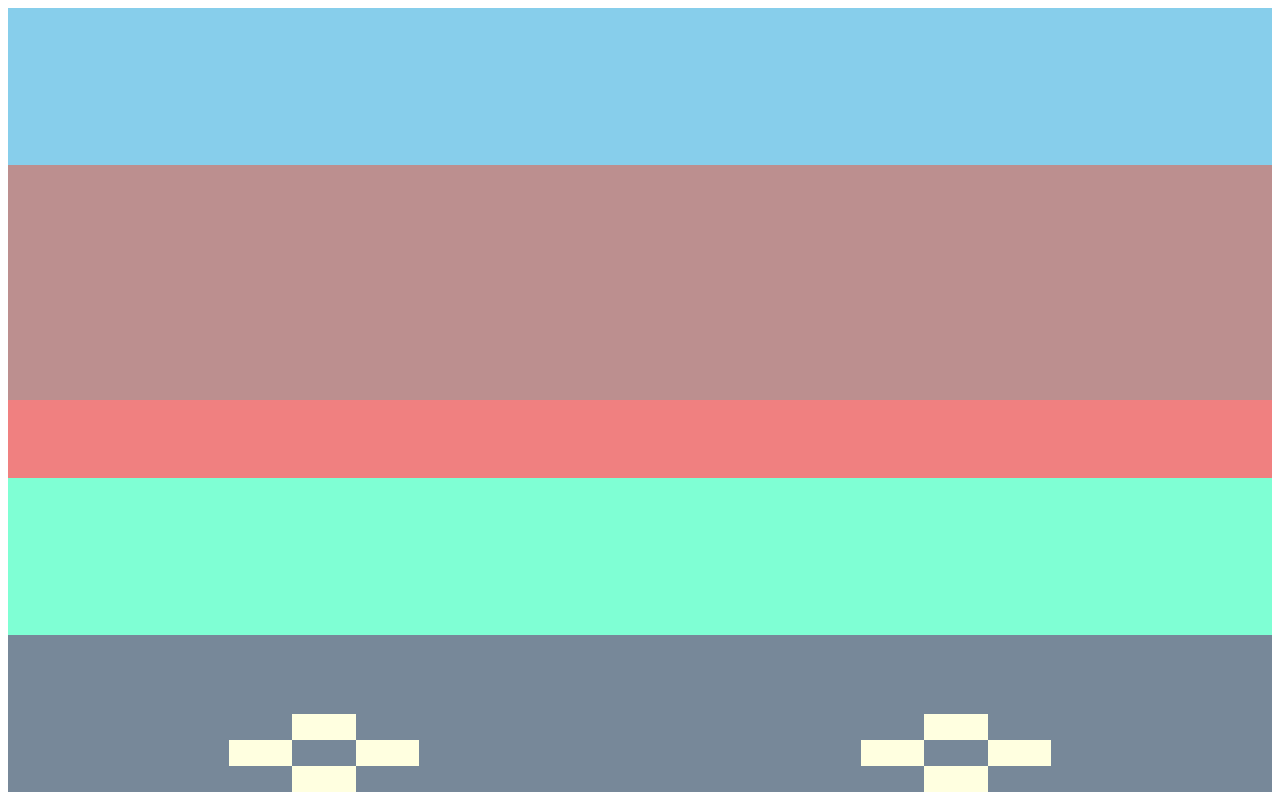
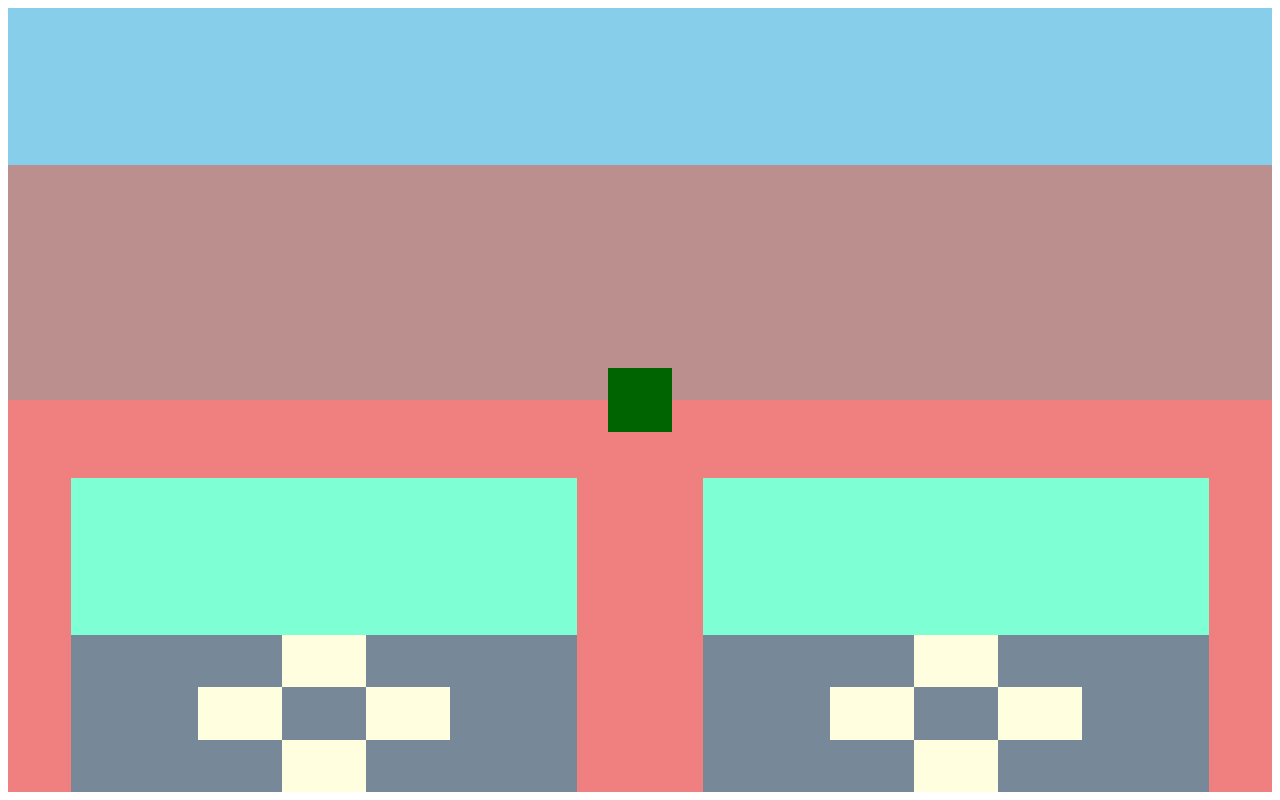
Before and after one commit to WISE-Community/plate-tectonics-boundary-explorer, a React (Create React App) app: page / in a window 1280 px wide. Built offline with nearby package versions, Linux system fonts and the light colour scheme.

Commit message:
Use display:grid instead of flexbox for overlapping divs

```diff
--- a/src/App.css
+++ b/src/App.css
@@ -2,54 +2,75 @@
 }
 
 .InitState {
-  display: flex;
+  display: grid;
+  grid-template-columns: auto auto;
   height: calc(100vh - 16px);
 }
 
-.InitState > div {
-  width: 50%;
+.HalfInitState {
+  display: grid;
+  grid-template-rows: [top] 20% [sky-bottom plate-top] 30% [plate-bottom mantle-top]
+    10% [control-panel-top] auto [bottom];
+  grid-template-columns: [left] 10% [control-panel-left] auto [control-panel-right] 10% [right];
 }
 
 .Sky {
-  height: 20%;
+  grid-column: left / right;
+  grid-row: top / sky-bottom;
   background-color: skyblue;
 }
 
 .Plate {
-  height: 30%;
+  grid-column: left / right;
+  grid-row: plate-top / plate-bottom;
   background-color: rosybrown;
 }
 
 .Mantle {
-  height: 50%;
+  grid-column: left / right;
+  grid-row: mantle-top / bottom;
   background-color: lightcoral;
 }
 
 .ControlPanel {
-  display: flex;
-  justify-content: center;
-  flex-wrap: wrap;
-  align-self: flex-end;
-  height: 40%;
+  grid-column: control-panel-left / control-panel-right;
+  grid-row: control-panel-top / bottom;
+
+  display: grid;
+  grid-template-areas:
+    "left-plate-type left-plate-type right-plate-type right-plate-type"
+    "left-plate-type left-plate-type right-plate-type right-plate-type"
+    ". arrow-container arrow-container ."
+    ". arrow-container arrow-container .";
   background-color: lightslategray;
-  margin-left: -50%;
 }
 
 .PlateTypeButton {
-  width: 50%;
-  height: 50%;
   background-color: aquamarine;
 }
 
 .ArrowButtonContainer {
+  grid-area: arrow-container;
+
   display: grid;
   grid-template-areas:
     ". up ."
     "left . right"
     ". down .";
-  width: 30%;
 }
 
 .ArrowButton {
   background-color: lightyellow;
 }
+
+.StartRestartButton {
+  position: absolute;
+  left: 0;
+  right: 0;
+  top: 0;
+  bottom: 0;
+  margin: auto;
+  width: 5vw;
+  height: 5vw;
+  background-color: darkgreen;
+}
--- a/src/InitState.js
+++ b/src/InitState.js
@@ -1,11 +1,13 @@
 import React from "react";
 import HalfInitState from "./components/HalfInitState";
+import StartRestartButton from "./components/StartRestartButton";
 
 function InitState() {
     return (
         <div className="InitState">
             <HalfInitState/>
             <HalfInitState/>
+            <StartRestartButton/>
         </div>
     );
 }
--- a/src/components/ControlPanel.js
+++ b/src/components/ControlPanel.js
@@ -5,8 +5,8 @@ import ArrowButton from "./ArrowButton";
 function ControlPanel() {
     return (
         <div className="ControlPanel">
-            <PlateTypeButton/>
-            <PlateTypeButton/>
+            <PlateTypeButton orientation={"left-plate-type"}/>
+            <PlateTypeButton orientation={"right-plate-type"}/>
             <div className="ArrowButtonContainer">
                 <ArrowButton orientation={"up"}/>
                 <ArrowButton orientation={"left"}/>
--- a/src/components/HalfInitState.js
+++ b/src/components/HalfInitState.js
@@ -1,4 +1,4 @@
-import React, {Fragment} from "react";
+import React from "react";
 import Plate from "./Plate";
 import Mantle from "./Mantle";
 import ControlPanel from "./ControlPanel";
@@ -6,14 +6,12 @@ import Sky from "./Sky";
 
 function HalfInitState() {
     return (
-        <Fragment>
-            <div>
-                <Sky/>
-                <Plate/>
-                <Mantle/>
-            </div>
+        <div className="HalfInitState">
+            <Sky/>
+            <Plate/>
+            <Mantle/>
             <ControlPanel/>
-        </Fragment>
+        </div>
     )
 }
 
--- a/src/components/PlateTypeButton.js
+++ b/src/components/PlateTypeButton.js
@@ -1,8 +1,8 @@
 import React from "react";
 
-function PlateTypeButton() {
+function PlateTypeButton(props) {
     return (
-        <div className="PlateTypeButton"></div>
+        <div className="PlateTypeButton" style={{gridArea: props.orientation}}></div>
     );
 }
 
--- a/src/components/StartRestartButton.js
+++ b/src/components/StartRestartButton.js
@@ -2,7 +2,7 @@ import React from "react";
 
 function StartRestartButton() {
     return (
-        <div></div>
+        <div className="StartRestartButton"></div>
     );
 }
 
```
